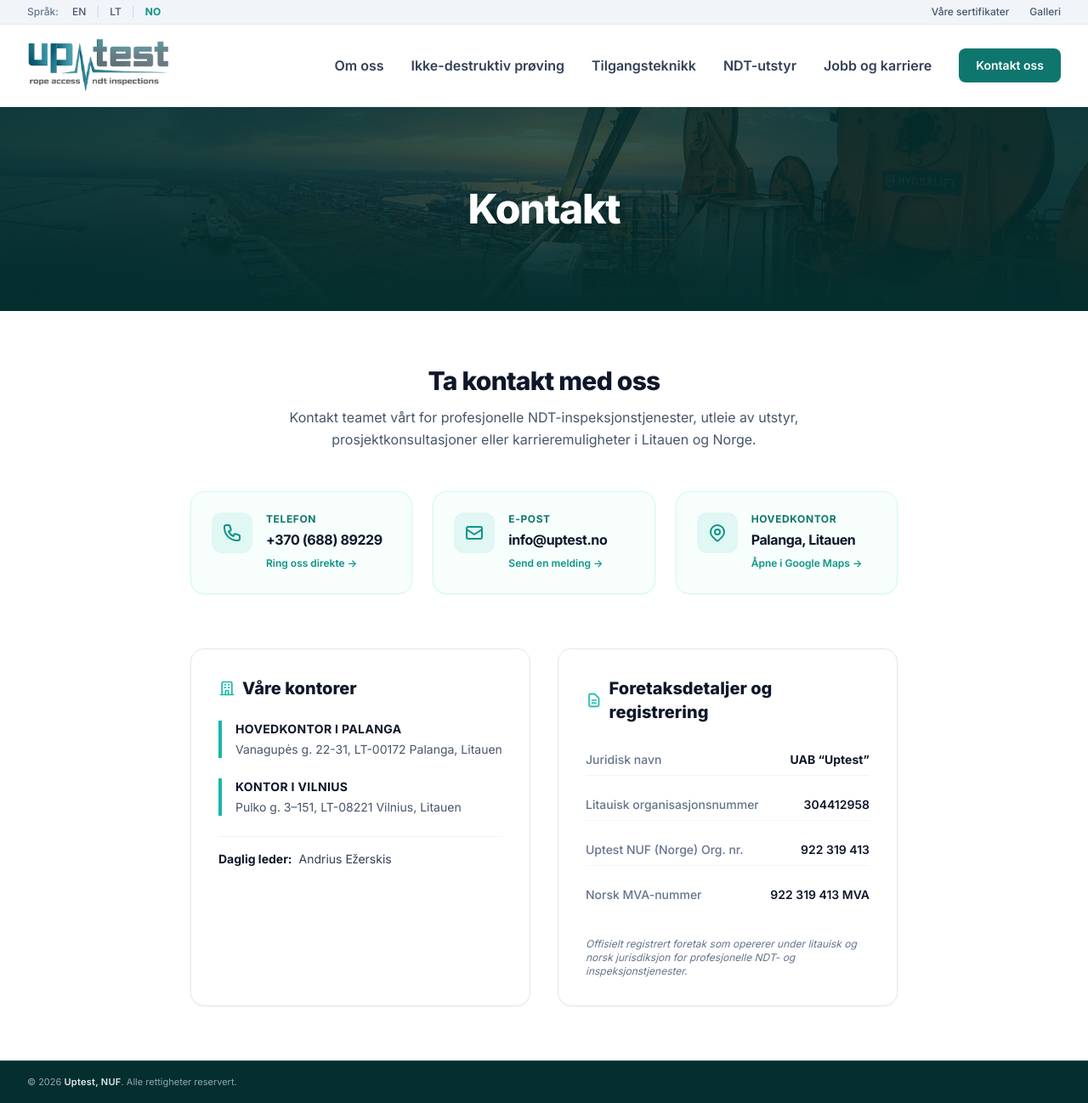
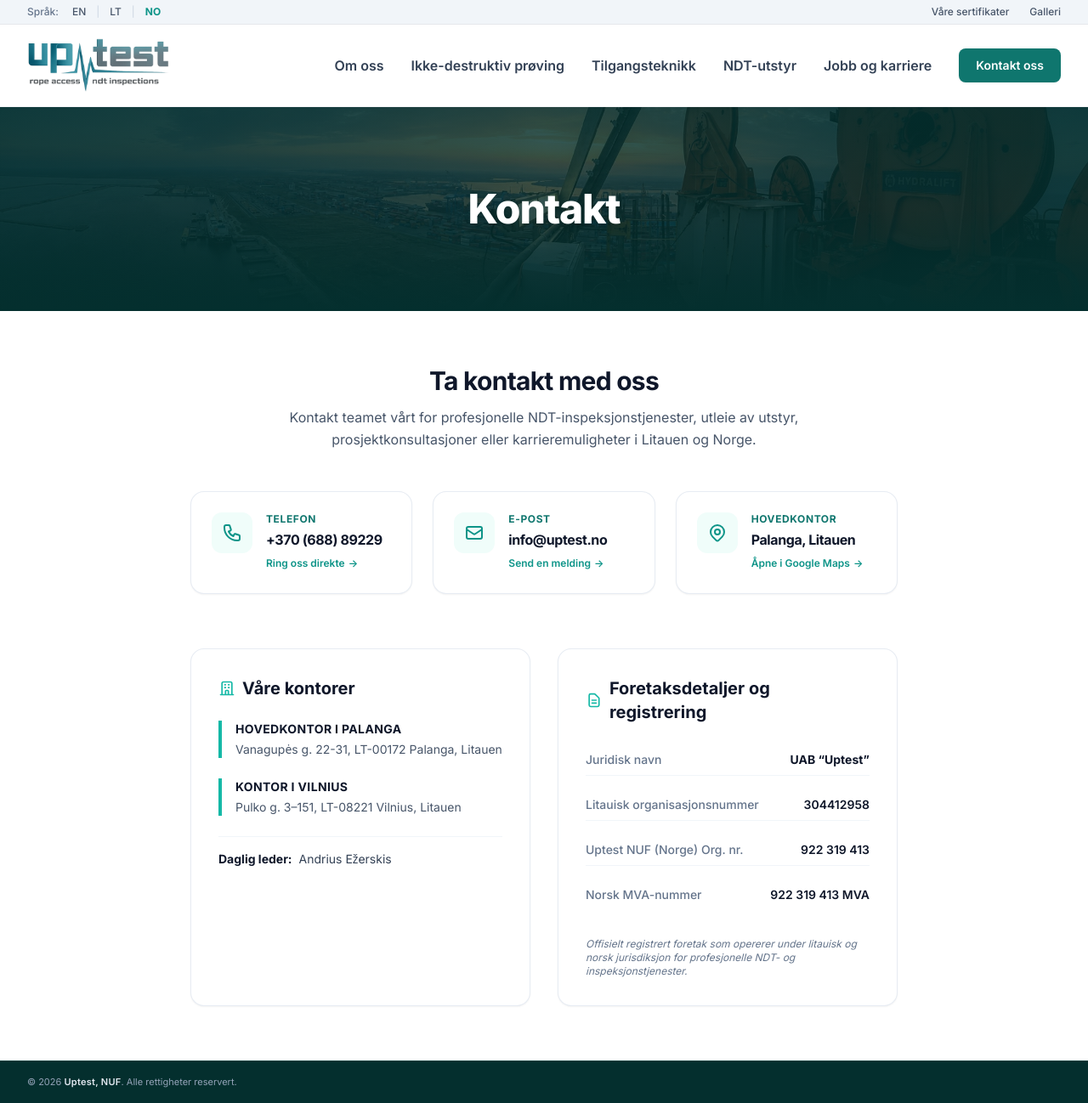
Before and after one commit to mruslys/uptest.no, a Jekyll site: the page built from no/kontakt/index.html, in a window 1280 px wide. Shown: the whole page at 85% size. Built offline with Jekyll 4.4.1, drawn with Linux system fonts in a browser that asks for light colours; nearby versions of some CDN libraries.

Commit message:
Update index.html

```diff
--- a/no/kontakt/index.html
+++ b/no/kontakt/index.html
@@ -6,47 +6,47 @@
 ---
 <!-- Introduksjon / Hovedoppfordring -->
 <div class="text-center max-w-2xl mx-auto space-y-3">
-    <h2 class="text-2xl sm:text-3xl font-extrabold text-slate-900 tracking-tight">Ta kontakt med oss</h2>
+    <h2 class="text-2xl sm:text-3xl font-bold text-slate-900 tracking-tight">Ta kontakt med oss</h2>
     <p class="text-base text-slate-600 leading-relaxed">
         Kontakt teamet vårt for profesjonelle NDT-inspeksjonstjenester, utleie av utstyr, prosjektkonsultasjoner eller karrieremuligheter i Litauen og Norge.
     </p>
 </div>
 
-<!-- Raske kontaktkort (3 kolonner kun fra 'lg' skjermstørrelse) -->
+<!-- Raske kontaktkort -->
 {% assign c = site.data.data.common[page.lang] %}
 
 <div class="grid grid-cols-1 lg:grid-cols-3 gap-6">
     <!-- Tlf -->
-    <a href="tel:{{ c.phone }}" class="bg-brand-50/50 hover:bg-brand-50 rounded-2xl p-6 border border-brand-100 transition-all duration-200 group flex items-start gap-4 shadow-sm">
-        <div class="w-12 h-12 rounded-xl bg-brand-500/10 text-brand-600 flex items-center justify-center group-hover:bg-brand-500 group-hover:text-white transition-all flex-shrink-0">
+    <a href="tel:{{ c.phone }}" class="bg-white rounded-2xl p-6 border border-slate-200/80 hover:border-brand-500 hover:shadow-lg transition-all duration-300 group flex items-start gap-4 shadow-sm">
+        <div class="w-12 h-12 rounded-xl bg-brand-50 text-brand-600 flex items-center justify-center group-hover:bg-brand-500 group-hover:text-white transition-all flex-shrink-0">
             <svg class="w-6 h-6" fill="none" stroke="currentColor" viewBox="0 0 24 24">
                 <path stroke-linecap="round" stroke-linejoin="round" stroke-width="2" d="M3 5a2 2 0 012-2h3.28a1 1 0 01.948.684l1.498 4.493a1 1 0 01-.502 1.21l-2.257 1.13a11.042 11.042 0 005.516 5.516l1.13-2.257a1 1 0 011.21-.502l4.493 1.498a1 1 0 01.684.949V19a2 2 0 01-2 2h-1C9.716 21 3 14.284 3 6V5z"/>
             </svg>
         </div>
         <div class="space-y-1 min-w-0 flex-1">
             <h3 class="text-xs font-bold uppercase tracking-wider text-brand-700">{{ c.phone_label }}</h3>
-            <p class="text-base sm:text-base font-bold text-slate-900 tracking-tight truncate">{{ c.phone_formatted }}</p>
-            <span class="text-xs font-semibold text-brand-600 group-hover:underline inline-flex items-center gap-1 pt-1">{{ c.phone_action | default: "Ring oss direkte" }} &rarr;</span>
+            <p class="text-base font-bold text-slate-900 tracking-tight truncate">{{ c.phone_formatted }}</p>
+            <span class="text-xs font-semibold text-brand-600 group-hover:underline inline-flex items-center gap-1 pt-1">{{ c.phone_action | default: "Ring oss direkte" }} <span class="group-hover:translate-x-1 transition-transform">&rarr;</span></span>
         </div>
     </a>
 
     <!-- E-post -->
-    <a href="mailto:{{ c.email }}" class="bg-brand-50/50 hover:bg-brand-50 rounded-2xl p-6 border border-brand-100 transition-all duration-200 group flex items-start gap-4 shadow-sm">
-        <div class="w-12 h-12 rounded-xl bg-brand-500/10 text-brand-600 flex items-center justify-center group-hover:bg-brand-500 group-hover:text-white transition-all flex-shrink-0">
+    <a href="mailto:{{ c.email }}" class="bg-white rounded-2xl p-6 border border-slate-200/80 hover:border-brand-500 hover:shadow-lg transition-all duration-300 group flex items-start gap-4 shadow-sm">
+        <div class="w-12 h-12 rounded-xl bg-brand-50 text-brand-600 flex items-center justify-center group-hover:bg-brand-500 group-hover:text-white transition-all flex-shrink-0">
             <svg class="w-6 h-6" fill="none" stroke="currentColor" viewBox="0 0 24 24">
                 <path stroke-linecap="round" stroke-linejoin="round" stroke-width="2" d="M3 8l7.89 5.26a2 2 0 002.22 0L21 8M5 19h14a2 2 0 002-2V7a2 2 0 00-2-2H5a2 2 0 00-2 2v10a2 2 0 002 2z"/>
             </svg>
         </div>
         <div class="space-y-1 min-w-0 flex-1">
             <h3 class="text-xs font-bold uppercase tracking-wider text-brand-700">{{ c.email_label }}</h3>
-            <p class="text-base sm:text-base font-bold text-slate-900 tracking-tight truncate">{{ c.email }}</p>
-            <span class="text-xs font-semibold text-brand-600 group-hover:underline inline-flex items-center gap-1 pt-1">{{ c.email_action | default: "Send en melding" }} &rarr;</span>
+            <p class="text-base font-bold text-slate-900 tracking-tight truncate">{{ c.email }}</p>
+            <span class="text-xs font-semibold text-brand-600 group-hover:underline inline-flex items-center gap-1 pt-1">{{ c.email_action | default: "Send en melding" }} <span class="group-hover:translate-x-1 transition-transform">&rarr;</span></span>
         </div>
     </a>
 
     <!-- Lokasjon / Kart -->
-    <a href="{{ c.hq_link }}" target="_blank" rel="noopener noreferrer" class="bg-brand-50/50 hover:bg-brand-50 rounded-2xl p-6 border border-brand-100 transition-all duration-200 group flex items-start gap-4 shadow-sm">
-        <div class="w-12 h-12 rounded-xl bg-brand-500/10 text-brand-600 flex items-center justify-center group-hover:bg-brand-500 group-hover:text-white transition-all flex-shrink-0">
+    <a href="{{ c.hq_link }}" target="_blank" rel="noopener noreferrer" class="bg-white rounded-2xl p-6 border border-slate-200/80 hover:border-brand-500 hover:shadow-lg transition-all duration-300 group flex items-start gap-4 shadow-sm">
+        <div class="w-12 h-12 rounded-xl bg-brand-50 text-brand-600 flex items-center justify-center group-hover:bg-brand-500 group-hover:text-white transition-all flex-shrink-0">
             <svg class="w-6 h-6" fill="none" stroke="currentColor" viewBox="0 0 24 24">
                 <path stroke-linecap="round" stroke-linejoin="round" stroke-width="2" d="M17.657 16.657L13.414 20.9a1.998 1.998 0 01-2.827 0l-4.244-4.243a8 8 0 1111.314 0z"/>
                 <path stroke-linecap="round" stroke-linejoin="round" stroke-width="2" d="M15 11a3 3 0 11-6 0 3 3 0 016 0z"/>
@@ -54,8 +54,8 @@
         </div>
         <div class="space-y-1 min-w-0 flex-1">
             <h3 class="text-xs font-bold uppercase tracking-wider text-brand-700">{{ c.hq_label }}</h3>
-            <p class="text-base sm:text-base font-bold text-slate-900 tracking-tight truncate">{{ c.hq }}</p>
-            <span class="text-xs font-semibold text-brand-600 group-hover:underline inline-flex items-center gap-1 pt-1">{{ c.hq_action | default: "Åpne i Google Maps" }} &rarr;</span>
+            <p class="text-base font-bold text-slate-900 tracking-tight truncate">{{ c.hq }}</p>
+            <span class="text-xs font-semibold text-brand-600 group-hover:underline inline-flex items-center gap-1 pt-1">{{ c.hq_action | default: "Åpne i Google Maps" }} <span class="group-hover:translate-x-1 transition-transform">&rarr;</span></span>
         </div>
     </a>
 </div>
@@ -64,8 +64,8 @@
 <div class="grid grid-cols-1 lg:grid-cols-2 gap-8 pt-4">
 
     <!-- Kontoradresser -->
-    <div class="bg-white rounded-2xl p-8 border border-gray-200 shadow-sm space-y-6">
-        <h3 class="text-xl font-extrabold text-slate-900 flex items-center gap-2">
+    <div class="bg-white rounded-2xl p-8 border border-slate-200/80 shadow-sm space-y-6">
+        <h3 class="text-xl font-bold text-slate-900 flex items-center gap-2">
             <svg class="w-5 h-5 text-brand-500" fill="none" stroke="currentColor" viewBox="0 0 24 24">
                 <path stroke-linecap="round" stroke-linejoin="round" stroke-width="2" d="M19 21V5a2 2 0 00-2-2H7a2 2 0 00-2 2v16m14 0h2m-2 0h-5m-9 0H3m2 0h5M9 7h1m-1 4h1m4-4h1m-1 4h1m-5 10v-5a1 1 0 011-1h2a1 1 0 011 1v5m-4 0h4"/>
             </svg>
@@ -84,7 +84,7 @@
             </div>
         </div>
 
-        <div class="pt-4 border-t border-gray-100">
+        <div class="pt-4 border-t border-slate-100">
             <div class="flex items-center gap-2 text-sm text-slate-700">
                 <span class="font-bold text-slate-900">Daglig leder:</span>
                 <span>Andrius Ežerskis</span>
@@ -92,9 +92,9 @@
         </div>
     </div>
 
-    <!-- Firmainformasjon -->
-    <div class="bg-white rounded-2xl p-8 border border-gray-200 shadow-sm space-y-6">
-        <h3 class="text-xl font-extrabold text-slate-900 flex items-center gap-2">
+    <!-- Foretaksdetaljer -->
+    <div class="bg-white rounded-2xl p-8 border border-slate-200/80 shadow-sm space-y-6">
+        <h3 class="text-xl font-bold text-slate-900 flex items-center gap-2">
             <svg class="w-5 h-5 text-brand-500" fill="none" stroke="currentColor" viewBox="0 0 24 24">
                 <path stroke-linecap="round" stroke-linejoin="round" stroke-width="2" d="M9 12h6m-6 4h6m2 5H7a2 2 0 01-2-2V5a2 2 0 012-2h5.586a1 1 0 01.707.293l5.414 5.414a1 1 0 01.293.707V19a2 2 0 01-2 2z"/>
             </svg>
@@ -102,15 +102,15 @@
         </h3>
 
         <div class="space-y-4 text-sm">
-            <div class="flex justify-between py-2 border-b border-gray-100">
+            <div class="flex justify-between py-2 border-b border-slate-100">
                 <span class="font-medium text-slate-500">Juridisk navn</span>
                 <span class="font-bold text-slate-900">UAB “Uptest”</span>
             </div>
-            <div class="flex justify-between py-2 border-b border-gray-100">
+            <div class="flex justify-between py-2 border-b border-slate-100">
                 <span class="font-medium text-slate-500">Litauisk organisasjonsnummer</span>
                 <span class="font-semibold text-slate-900">304412958</span>
             </div>
-            <div class="flex justify-between py-2 border-b border-gray-100">
+            <div class="flex justify-between py-2 border-b border-slate-100">
                 <span class="font-medium text-slate-500">Uptest NUF (Norge) Org. nr.</span>
                 <span class="font-semibold text-slate-900">922 319 413</span>
             </div>
@@ -126,5 +126,4 @@
             </p>
         </div>
     </div>
-
 </div>
```
